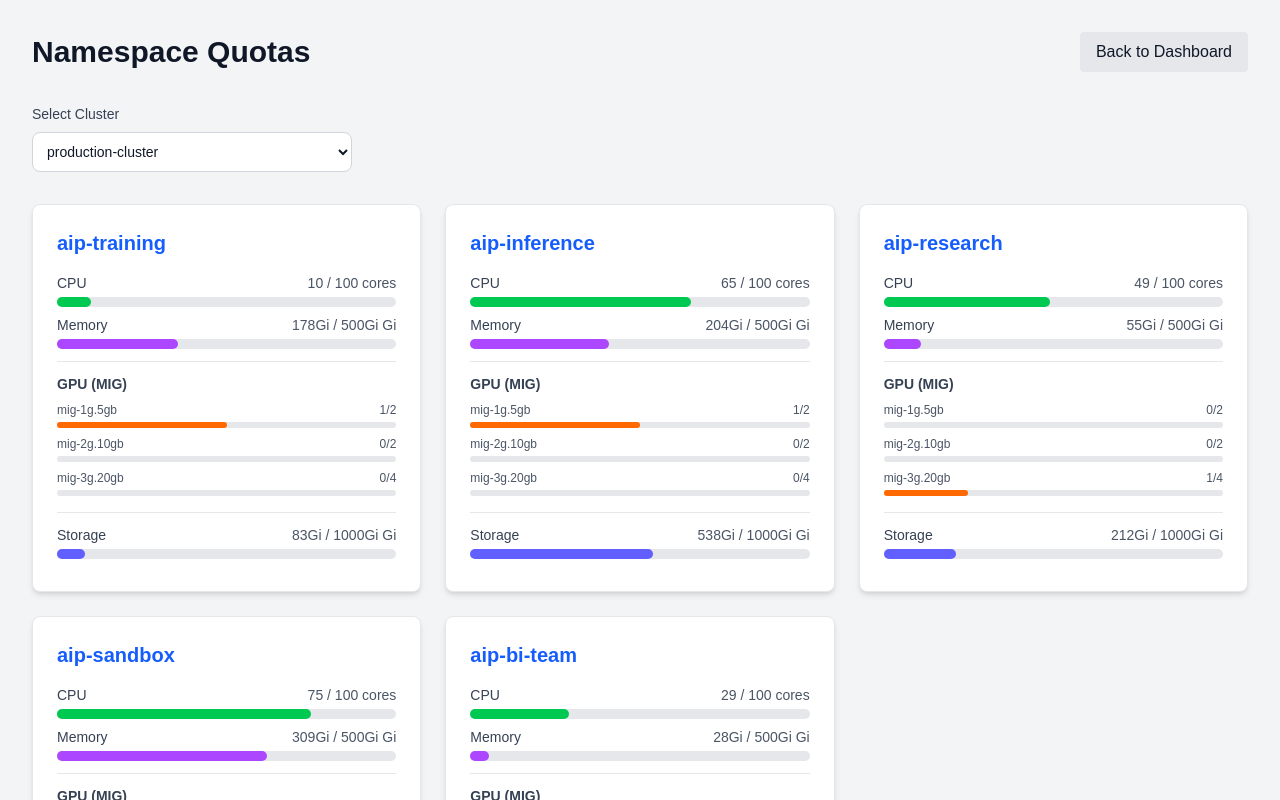
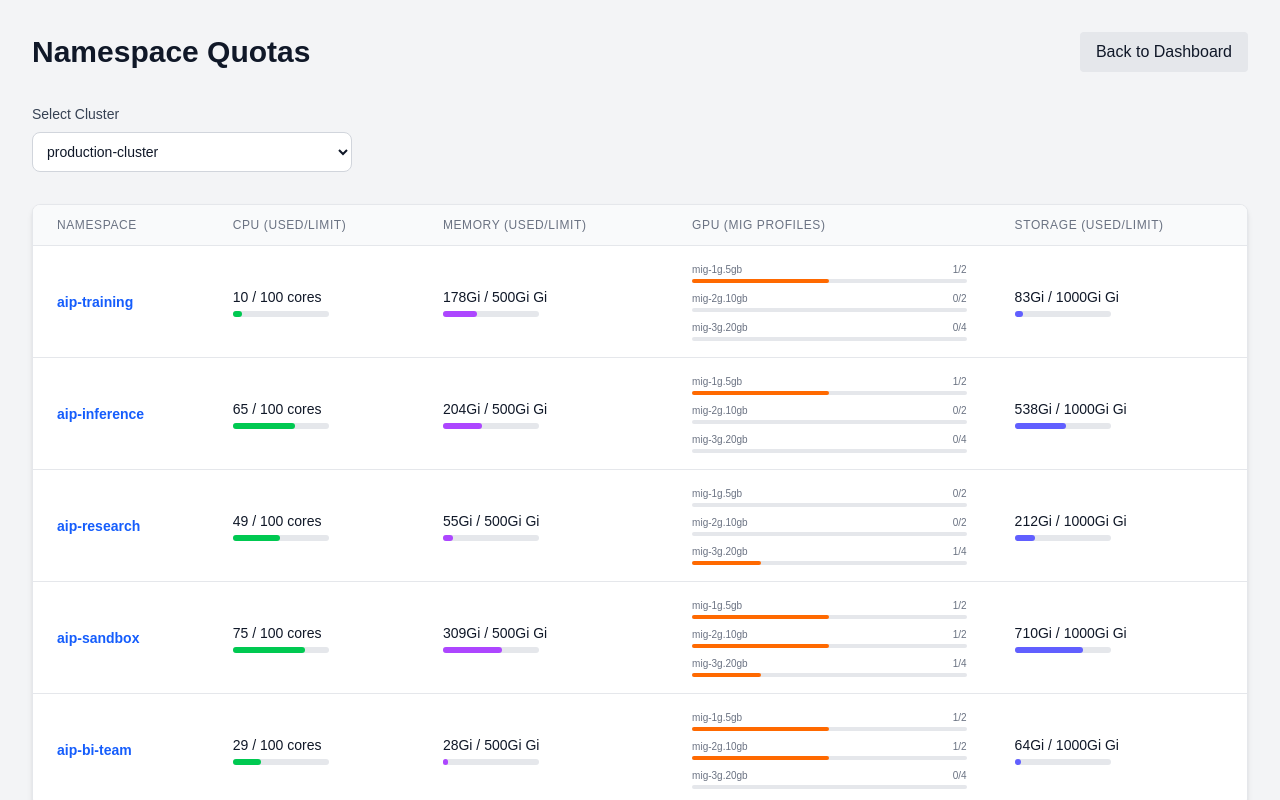
Before and after one commit to gichul-hong/k8s-map, a Next.js app: page /quota in a window 1280 px wide. Shown: the top 800 px of the page. Built offline with nearby package versions, Linux system fonts and the light colour scheme.

Commit message:
리스트로 변경

```diff
--- a/src/app/quota/page.tsx
+++ b/src/app/quota/page.tsx
@@ -133,60 +133,61 @@ export default function QuotaPage() {
       ) : error ? (
         <div className="p-4 bg-red-100 text-red-900 rounded">{error}</div>
       ) : (
-        <div className="grid grid-cols-1 md:grid-cols-2 lg:grid-cols-3 gap-6">
+        <div className="overflow-x-auto bg-white dark:bg-gray-800 rounded-lg shadow-md border border-gray-200 dark:border-gray-700">
+          <table className="min-w-full divide-y divide-gray-200 dark:divide-gray-700">
+            <thead className="bg-gray-50 dark:bg-gray-900 sticky top-0">
+              <tr>
+                <th scope="col" className="px-6 py-3 text-left text-xs font-medium text-gray-500 dark:text-gray-400 uppercase tracking-wider">Namespace</th>
+                <th scope="col" className="px-6 py-3 text-left text-xs font-medium text-gray-500 dark:text-gray-400 uppercase tracking-wider">CPU (Used/Limit)</th>
+                <th scope="col" className="px-6 py-3 text-left text-xs font-medium text-gray-500 dark:text-gray-400 uppercase tracking-wider">Memory (Used/Limit)</th>
+                <th scope="col" className="px-6 py-3 text-left text-xs font-medium text-gray-500 dark:text-gray-400 uppercase tracking-wider">GPU (MIG Profiles)</th>
+                <th scope="col" className="px-6 py-3 text-left text-xs font-medium text-gray-500 dark:text-gray-400 uppercase tracking-wider">Storage (Used/Limit)</th>
+              </tr>
+            </thead>
+            <tbody className="bg-white dark:bg-gray-800 divide-y divide-gray-200 dark:divide-gray-700">
               {quotas.map((q) => (
-            <div key={q.namespace} className="bg-white dark:bg-gray-800 rounded-lg shadow-md p-6 border border-gray-200 dark:border-gray-700 hover:shadow-lg transition-shadow">
-              <h2 className="text-xl font-bold mb-4 text-blue-600 dark:text-blue-400">{q.namespace}</h2>
-
-              <div className="space-y-4">
-                <ProgressBar
-                  label="CPU"
-                  used={q.cpu.used}
-                  limit={q.cpu.limit}
-                  unit={q.cpu.unit}
-                  colorClass="bg-green-500"
-                />
-                <ProgressBar
-                  label="Memory"
-                  used={q.memory.used}
-                  limit={q.memory.limit}
-                  unit={q.memory.unit}
-                  colorClass="bg-purple-500"
-                />
-
-                <div className="border-t border-gray-200 dark:border-gray-700 pt-3 mt-3">
-                  <h3 className="text-sm font-semibold mb-2 text-gray-700 dark:text-gray-300">GPU (MIG)</h3>
+                <tr key={q.namespace} className="hover:bg-gray-50 dark:hover:bg-gray-700/50 transition-colors">
+                  <td className="px-6 py-4 whitespace-nowrap text-sm font-bold text-blue-600 dark:text-blue-400">
+                    {q.namespace}
+                  </td>
+                  <td className="px-6 py-4 whitespace-nowrap">
+                    <div className="text-sm text-gray-900 dark:text-gray-100 mb-1">{q.cpu.used} / {q.cpu.limit} {q.cpu.unit}</div>
+                    <div className="w-24 bg-gray-200 rounded-full h-1.5 dark:bg-gray-700">
+                      <div className="bg-green-500 h-1.5 rounded-full" style={{ width: `${calculatePercentage(q.cpu.used, q.cpu.limit)}%` }}></div>
+                    </div>
+                  </td>
+                  <td className="px-6 py-4 whitespace-nowrap">
+                    <div className="text-sm text-gray-900 dark:text-gray-100 mb-1">{q.memory.used} / {q.memory.limit} {q.memory.unit}</div>
+                    <div className="w-24 bg-gray-200 rounded-full h-1.5 dark:bg-gray-700">
+                      <div className="bg-purple-500 h-1.5 rounded-full" style={{ width: `${calculatePercentage(q.memory.used, q.memory.limit)}%` }}></div>
+                    </div>
+                  </td>
+                  <td className="px-6 py-4 whitespace-nowrap">
+                    <div className="flex flex-col gap-2 min-w-[200px]">
                       {Object.entries(q.gpu).map(([profile, stats]) => (
-                    <div key={profile} className="mb-2">
-                       <div className="flex justify-between text-xs mb-1">
-                        <span className="text-gray-600 dark:text-gray-400 truncate w-2/3" title={profile}>{profile.replace('nvidia.com/', '')}</span>
-                        <span className="text-gray-600 dark:text-gray-400">
-                          {stats.used}/{stats.limit}
-                        </span>
+                        <div key={profile} className="flex flex-col">
+                          <div className="flex justify-between text-[10px] text-gray-500 dark:text-gray-400 mb-0.5">
+                            <span className="truncate max-w-[120px]" title={profile}>{profile.replace('nvidia.com/', '')}</span>
+                            <span>{stats.used}/{stats.limit}</span>
                           </div>
-                      <div className="w-full bg-gray-200 rounded-full h-1.5 dark:bg-gray-700">
-                        <div
-                          className="bg-orange-500 h-1.5 rounded-full"
-                          style={{ width: `${Math.min(100, (stats.used / stats.limit) * 100)}%` }}
-                        ></div>
+                          <div className="w-full bg-gray-200 rounded-full h-1 dark:bg-gray-700">
+                            <div className="bg-orange-500 h-1 rounded-full" style={{ width: `${Math.min(100, (stats.used / stats.limit) * 100)}%` }}></div>
                           </div>
                         </div>
                       ))}
-                  {Object.keys(q.gpu).length === 0 && <p className="text-xs text-gray-500">No GPU quota</p>}
+                      {Object.keys(q.gpu).length === 0 && <span className="text-xs text-gray-400 italic">None</span>}
                     </div>
-
-                <div className="border-t border-gray-200 dark:border-gray-700 pt-3 mt-3">
-                   <ProgressBar
-                    label="Storage"
-                    used={q.storage.used}
-                    limit={q.storage.limit}
-                    unit={q.storage.unit}
-                    colorClass="bg-indigo-500"
-                  />
+                  </td>
+                  <td className="px-6 py-4 whitespace-nowrap">
+                    <div className="text-sm text-gray-900 dark:text-gray-100 mb-1">{q.storage.used} / {q.storage.limit} {q.storage.unit}</div>
+                    <div className="w-24 bg-gray-200 rounded-full h-1.5 dark:bg-gray-700">
+                      <div className="bg-indigo-500 h-1.5 rounded-full" style={{ width: `${calculatePercentage(q.storage.used, q.storage.limit)}%` }}></div>
                     </div>
-              </div>
-            </div>
+                  </td>
+                </tr>
               ))}
+            </tbody>
+          </table>
         </div>
       )}
     </div>
```
Lines whose indentation alone changed are shown as unchanged.
